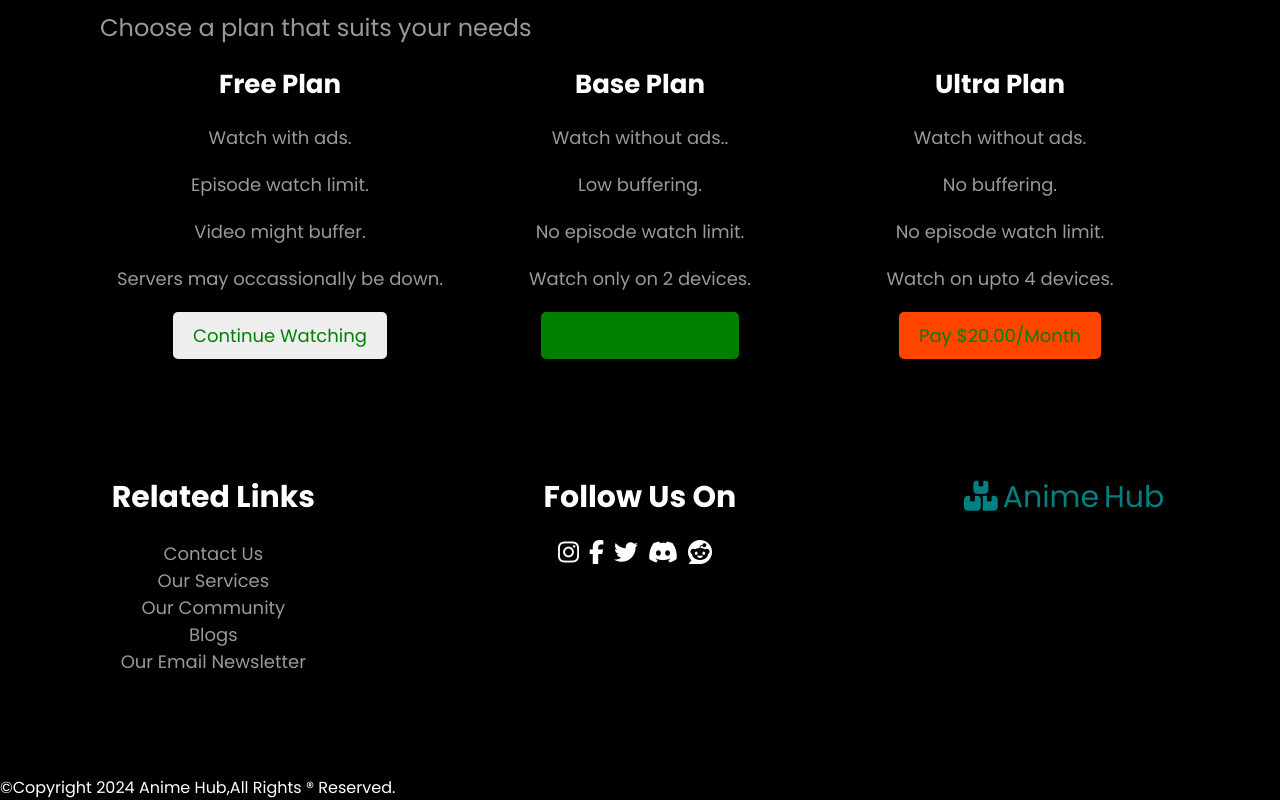
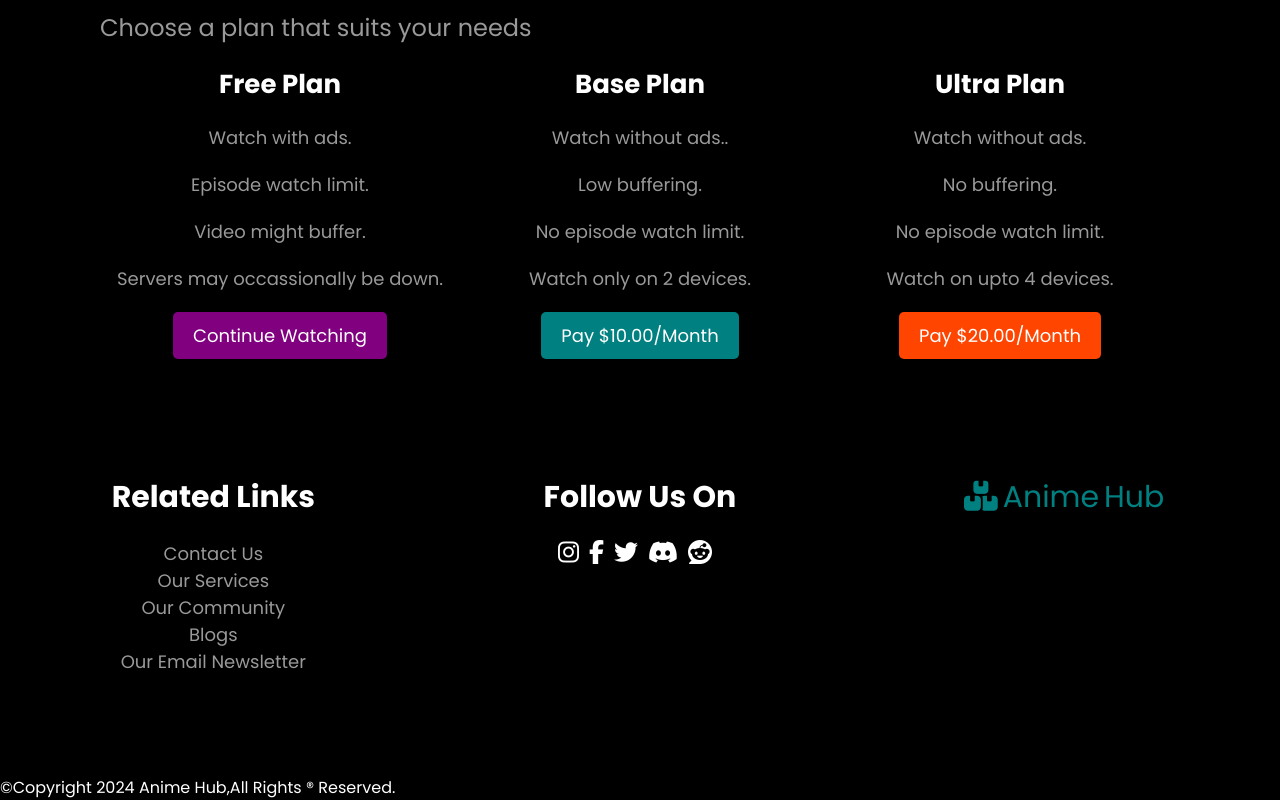
Before and after one commit to Vishnunair22/MEARN_Stack_Projects, a React (Vite) app in the folder react_js/anime-centre/: page / in a window 1280 px wide. Shown: the part 1915-2715 px from the top of the page. Built offline with nearby package versions, Linux system fonts and the light colour scheme.

Commit message:
Updated issues

```diff
--- a/react_js/anime-centre/src/components/plan/PlanPart.jsx
+++ b/react_js/anime-centre/src/components/plan/PlanPart.jsx
@@ -13,7 +13,7 @@ const PlanPart = () => {
                 <p>Episode watch limit.</p>
                 <p>Video might buffer.</p>
                 <p>Servers may occassionally be down.</p>
-                <button>Continue Watching</button>
+                <button className='free'>Continue Watching</button>
             </div>
             <div className="flex-items">
                 <h3>Base Plan</h3>
--- a/react_js/anime-centre/src/components/plan/plan.css
+++ b/react_js/anime-centre/src/components/plan/plan.css
@@ -25,18 +25,24 @@
     font-size: 18px;
     padding: 10px 20px;
     border-radius: 5px;
-    color: green;
     display: block;
     margin: 0 auto;
 }
+.free{
+    background-color: purple;
+    color: #fff;
+}
 .flex-items button:hover{
-    background-color: teal;
+    background-color: blue;
+    color: #fff;
 }
 .base{
-    background-color: green;
+    background-color: teal;
+    color: #fff;
 }
 .ultra{
     background-color: orangered;
+    color: #fff;
 }
 @media only screen and (max-width: 767px) {
     .flex-container1{
```
